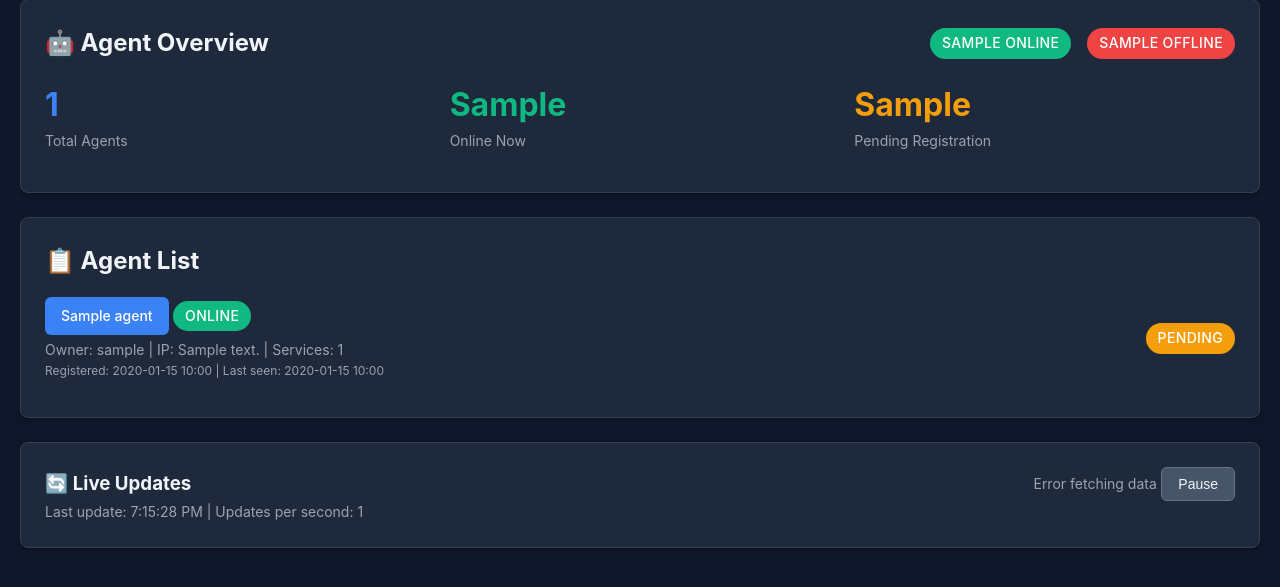
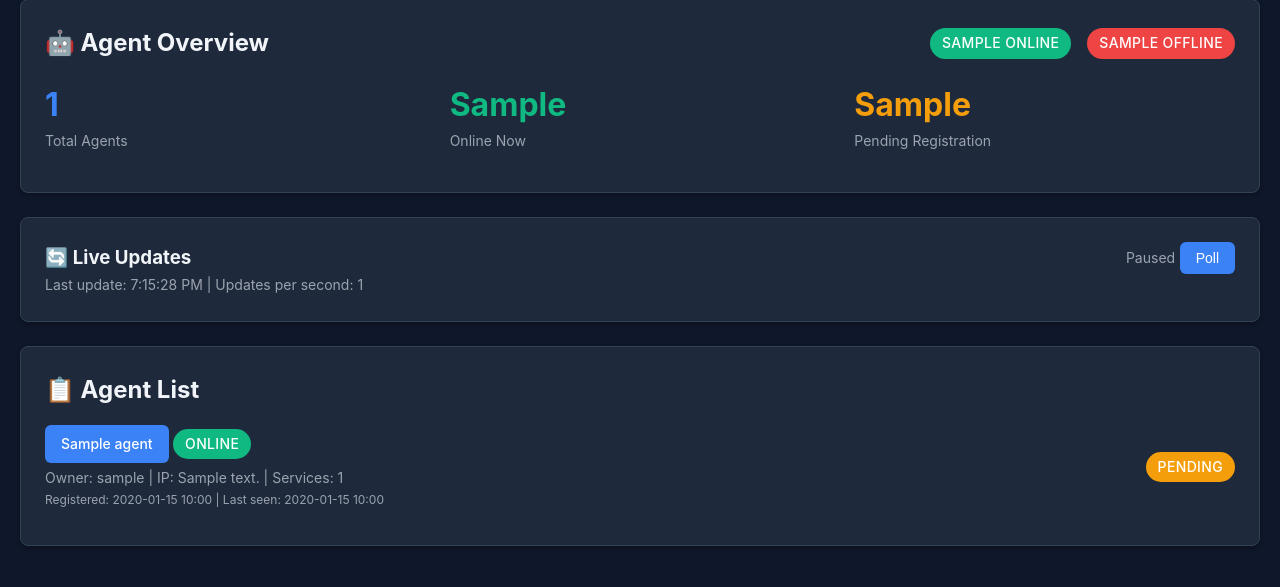
Before and after one commit to RemiZlatinis/ssi-backend, a Django app: template dev_debug/templates/dev_debug/agent_list.html in a window 1280 px wide. Shown: the part 106-693 px from the top of the page. Run offline with Django 5.2, Linux system fonts and the light colour scheme; tables that the repository leaves empty hold one stand-in row (values such as "Sample post"); the template is opened without the code that fills it: values that come from a table or form of the project are taken from there, most other values are stand-ins (such as "Sample title", 1, 10 or a date in 2020); parts of the project's set-up code (start-up, migrations or seed data) failed here and were passed over.

Commit message:
feat(dev_debug): change the agent list polling for updates to opt-in

```diff
--- a/dev_debug/templates/dev_debug/agent_list.html
+++ b/dev_debug/templates/dev_debug/agent_list.html
@@ -25,6 +25,20 @@
             <div style="font-size: 2rem; font-weight: bold; color: #f59e0b;">{{ pending_agents }}</div>
             <div class="text-sm text-gray-500">Pending Registration</div>
         </div>
+    </div>
+</div>
+
+<div class="card">
+    <div class="flex justify-between">
+        <h3>🔄 Live Updates</h3>
+        <div>
+            <span id="update-status" class="text-sm text-gray-500">Paused</span>
+            <button id="poll-updates" class="btn btn-primary ml-2">Poll</button>
+        </div>
+    </div>
+    <div class="text-sm text-gray-500 mt-2">
+        Last update: <span id="last-update">Never</span> |
+        Updates per second: 1
     </div>
 </div>
 
@@ -74,58 +88,44 @@
         {% endfor %}
     </div>
 </div>
-
-<div class="card">
-    <div class="flex justify-between">
-        <h3>🔄 Live Updates</h3>
-        <div>
-            <span id="update-status" class="text-sm text-gray-500">Updating...</span>
-            <button id="pause-updates" class="btn btn-secondary ml-2">Pause</button>
-        </div>
-    </div>
-    <div class="text-sm text-gray-500 mt-2">
-        Last update: <span id="last-update">Never</span> |
-        Updates per second: 1
-    </div>
-</div>
 {% endblock %}
 
 {% block extra_js %}
 <script>
 class AgentListDashboard {
     constructor() {
-        this.isUpdating = true;
+        this.isUpdating = false;
         this.updateInterval = null;
         this.init();
     }
 
     init() {
-        this.startPolling();
         this.setupEventListeners();
         this.updateLastUpdateTime();
     }
 
     setupEventListeners() {
-        const pauseBtn = document.getElementById('pause-updates');
-        pauseBtn.addEventListener('click', () => {
+        const pollBtn = document.getElementById('poll-updates');
+        pollBtn.addEventListener('click', () => {
             if (this.isUpdating) {
                 this.stopPolling();
-                pauseBtn.textContent = 'Resume';
-                pauseBtn.classList.remove('btn-secondary');
-                pauseBtn.classList.add('btn-primary');
-                document.getElementById('update-status').textContent = 'Paused';
             } else {
                 this.startPolling();
-                pauseBtn.textContent = 'Pause';
-                pauseBtn.classList.remove('btn-primary');
-                pauseBtn.classList.add('btn-secondary');
-                document.getElementById('update-status').textContent = 'Updating...';
             }
         });
     }
 
     startPolling() {
         this.isUpdating = true;
+        const pollBtn = document.getElementById('poll-updates');
+        pollBtn.textContent = 'Stop';
+        pollBtn.classList.remove('btn-primary');
+        pollBtn.classList.add('btn-secondary');
+        document.getElementById('update-status').textContent = 'Updating...';
+
+        // Fetch immediately
+        this.fetchAgentData();
+
         this.updateInterval = setInterval(() => {
             this.fetchAgentData();
         }, 1000); // 1 second polling
@@ -133,6 +133,12 @@ class AgentListDashboard {
 
     stopPolling() {
         this.isUpdating = false;
+        const pollBtn = document.getElementById('poll-updates');
+        pollBtn.textContent = 'Poll';
+        pollBtn.classList.remove('btn-secondary');
+        pollBtn.classList.add('btn-primary');
+        document.getElementById('update-status').textContent = 'Paused';
+
         if (this.updateInterval) {
             clearInterval(this.updateInterval);
             this.updateInterval = null;
```
